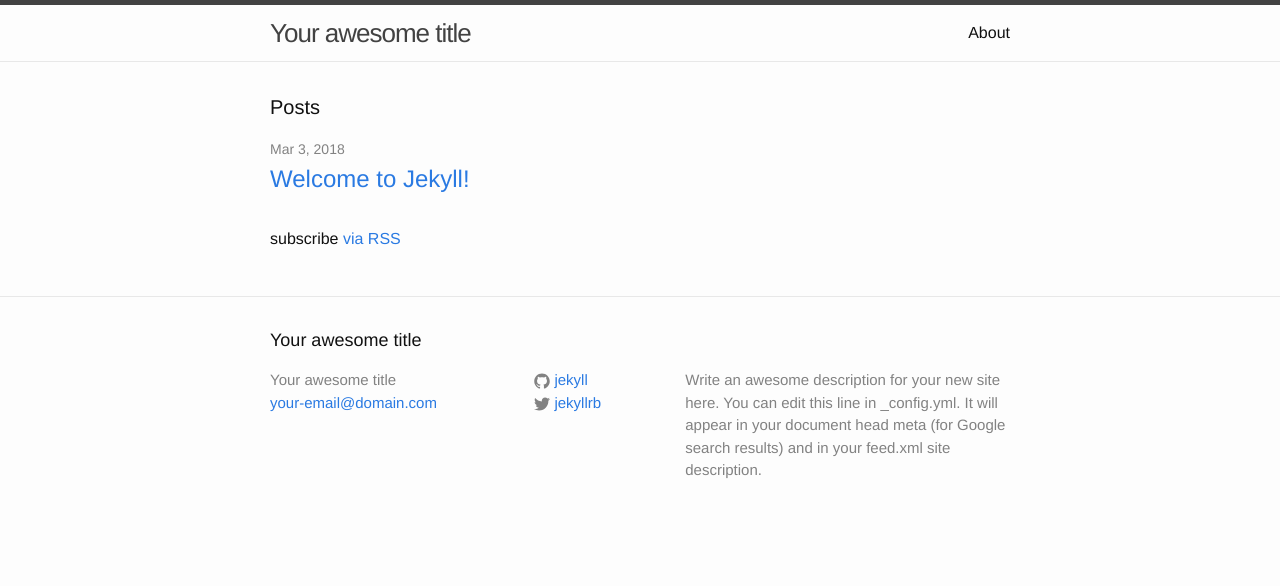
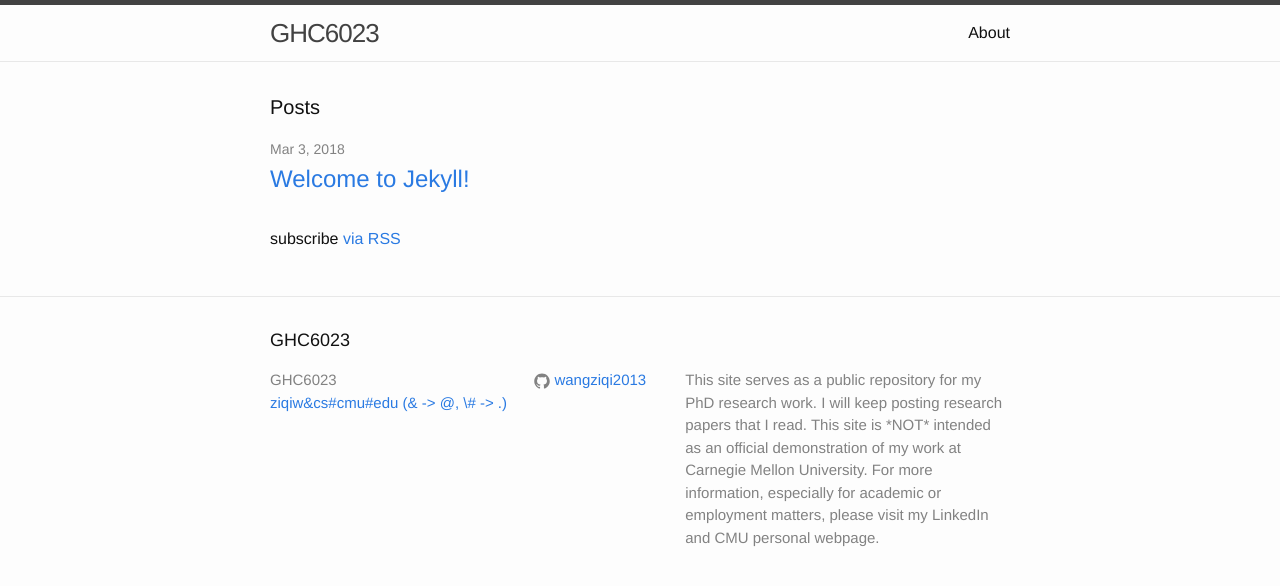
Before and after one commit to wangziqi2013/wangziqi2013.github.io, a Jekyll site: the page built from index.html, in a window 1280 px wide. Shown: the top 586 px of the page. Built offline with Jekyll 4.4.1, drawn with Linux system fonts in a browser that asks for light colours.

Commit message:
Adding meaningful content

```diff
--- a/_config.yml
+++ b/_config.yml
@@ -6,16 +6,18 @@
 # 'jekyll serve'. If you change this file, please restart the server process.
 
 # Site settings
-title: Your awesome title
-email: your-email@domain.com
+title: GHC6023
+email: ziqiw&cs#cmu#edu (& -> @, \# -> .)
 description: > # this means to ignore newlines until "baseurl:"
-  Write an awesome description for your new site here. You can edit this
-  line in _config.yml. It will appear in your document head meta (for
-  Google search results) and in your feed.xml site description.
+  This site serves as a public repository for my PhD research work. I will keep
+  posting research papers that I read. This site is *NOT* intended as an official
+  demonstration of my work at Carnegie Mellon University. For more information,
+  especially for academic or employment matters, please visit my LinkedIn and
+  CMU personal webpage.
 baseurl: "" # the subpath of your site, e.g. /blog
-url: "http://yourdomain.com" # the base hostname & protocol for your site
-twitter_username: jekyllrb
-github_username:  jekyll
+url: "http://wangziqi2013.github.io" # the base hostname & protocol for your site
+#twitter_username: jekyllrb
+github_username:  wangziqi2013
 
 # Build settings
 markdown: kramdown
```
Also changed, not shown: 7 other files.
